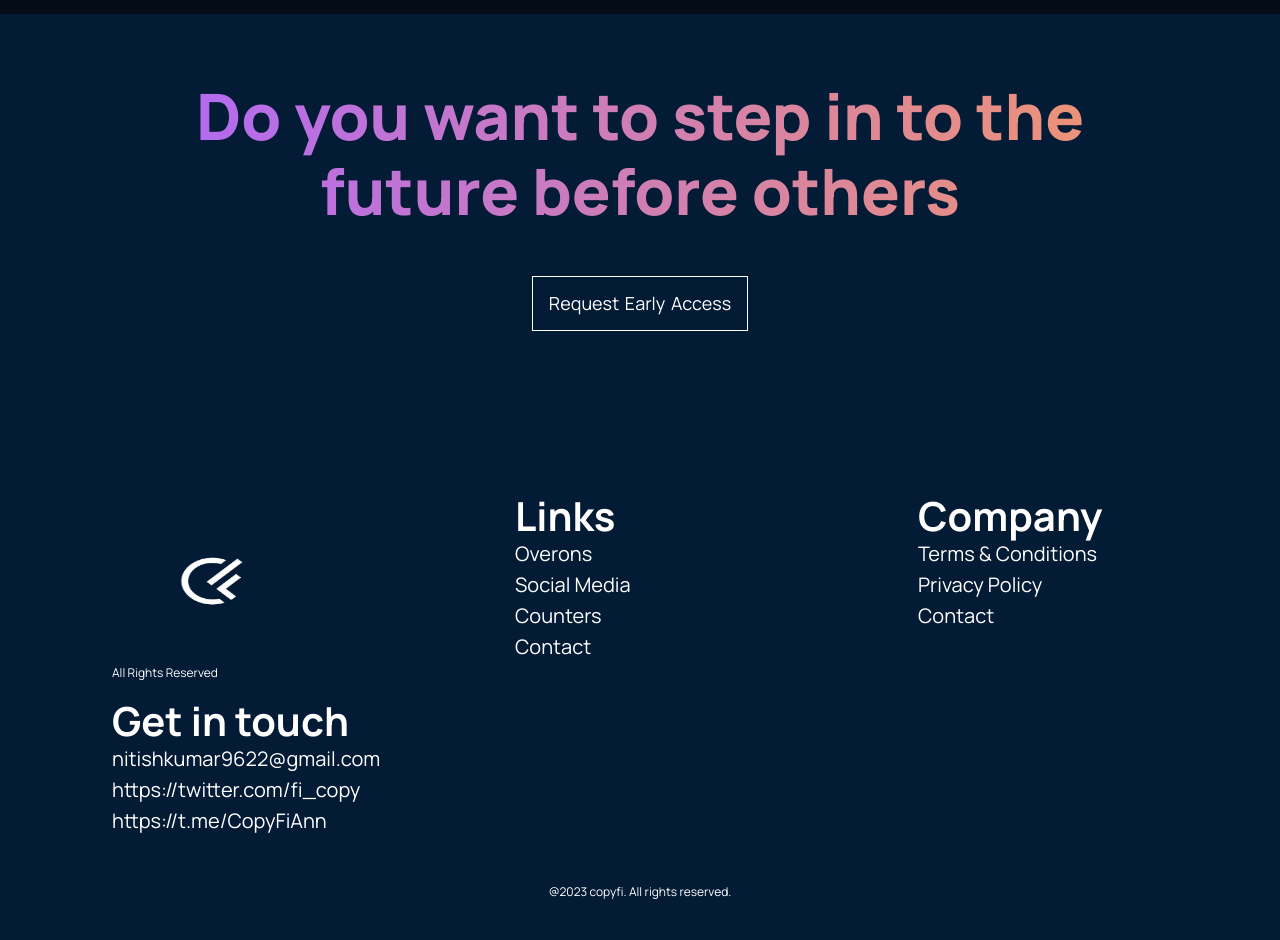
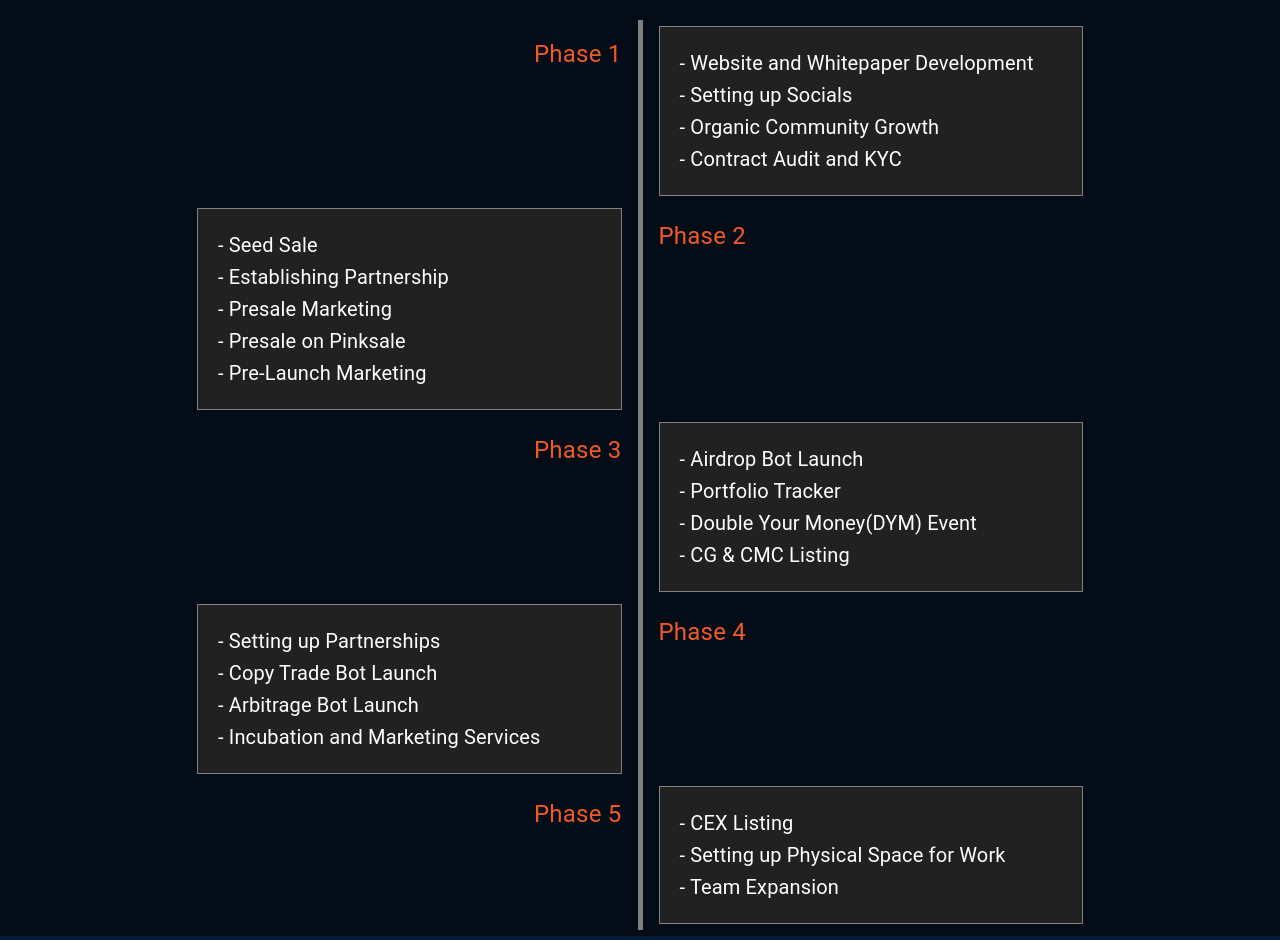
Before and after one commit to nitishkyadav/copyfi, a React (Create React App) app: page / in a window 1280 px wide. Shown: the part 2212-3152 px from the top of the page. Built offline with nearby package versions, Linux system fonts and the light colour scheme.

Commit message:
Initial Roadmap commit

```diff
--- a/package.json
+++ b/package.json
@@ -6,6 +6,9 @@
     "@emotion/react": "^11.10.5",
     "@emotion/styled": "^11.10.5",
     "@mui/icons-material": "^5.11.0",
+    "@mui/lab": "^5.0.0-alpha.118",
+    "@mui/material": "^5.11.7",
+    "@mui/styled-engine-sc": "^5.11.0",
     "@testing-library/jest-dom": "^5.16.5",
     "@testing-library/react": "^13.4.0",
     "@testing-library/user-event": "^13.5.0",
@@ -13,6 +16,7 @@
     "react-dom": "^18.2.0",
     "react-icons": "^4.7.1",
     "react-scripts": "5.0.1",
+    "styled-components": "^5.3.6",
     "web-vitals": "^2.1.4"
   },
   "scripts": {
--- a/src/App.js
+++ b/src/App.js
@@ -6,6 +6,7 @@ import "./App.css";
 import Navbar from "./components/navbar/Navbar";
 import AboutCopyFi from "./containers/whatcopyfi/AboutCopyFi";
 import Tokenomics from "./components/tokenomics/Tokenomics";
+import Roadmap from "./containers/Roadmap/Roadmap";
 const App = () => {
   return (
     <div className="App">
@@ -16,6 +17,7 @@ const App = () => {
       <AboutCopyFi />
       {/* <Possibility /> */}
       <Tokenomics />
+      <Roadmap />
       {/* <Cta /> */}
       {/* <Blog /> */}
       <Footer />
--- a/src/components/tokenomics/Tokenomics.js
+++ b/src/components/tokenomics/Tokenomics.js
@@ -5,11 +5,6 @@ const Tokenomics = () => {
   return (
     <Fragment>
       <Fragment>
-        {/* <div className={classes.tokenomicsContainer}> */}
-        {/* <div className={classes.heading}>
-        <h1>$CFY Tokenomics</h1>
-      </div> */}
-
         <div className={classes.tokenomics}>
           <div className={`${classes.totalSupplyContainer}`}>
             <div className={classes.totalSupplyDetail}>
@@ -122,9 +117,7 @@ const Tokenomics = () => {
                 <div
                   className={`${classes.lpBar_flex} ${classes.bars_flex}`}
                 ></div>
-                <div
-                  className={`${classes.lpSupply_flex} ${classes.supplyText_flex}`}
-                >
+                <div className={`${classes.supplyText_flex}`}>
                   25% <span>Liquidity</span>
                 </div>
               </div>
@@ -132,9 +125,7 @@ const Tokenomics = () => {
                 <div
                   className={`${classes.privateBar_flex} ${classes.bars_flex}`}
                 ></div>
-                <div
-                  className={`${classes.privateSupply_flex} ${classes.supplyText_flex}`}
-                >
+                <div className={`${classes.supplyText_flex}`}>
                   10% <span>Private</span>
                 </div>
               </div>
@@ -142,9 +133,7 @@ const Tokenomics = () => {
                 <div
                   className={`${classes.researchBar_flex} ${classes.bars_flex}`}
                 ></div>
-                <div
-                  className={`${classes.researchSupply_flex} ${classes.supplyText_flex}`}
-                >
+                <div className={`$${classes.supplyText_flex}`}>
                   5% <span>Research</span>
                 </div>
               </div>
@@ -152,9 +141,7 @@ const Tokenomics = () => {
                 <div
                   className={`${classes.cexBar_flex} ${classes.bars_flex}`}
                 ></div>
-                <div
-                  className={`${classes.cexSupply_flex} ${classes.supplyText_flex}`}
-                >
+                <div className={`${classes.supplyText_flex}`}>
                   5% <span>CEX</span>
                 </div>
               </div>
@@ -162,9 +149,7 @@ const Tokenomics = () => {
                 <div
                   className={`${classes.marketingBar_flex} ${classes.bars_flex}`}
                 ></div>
-                <div
-                  className={`${classes.marketingSupply_flex} ${classes.supplyText_flex}`}
-                >
+                <div className={`${classes.supplyText_flex}`}>
                   5% <span>Marketing</span>
                 </div>
               </div>
--- a/src/components/tokenomics/Tokenomics.module.css
+++ b/src/components/tokenomics/Tokenomics.module.css
@@ -137,6 +137,7 @@ background-color: #EC5B29;
         margin: 0 20px;
         padding: 10px;
         height: 450px;
+        gap:20px;
     }
 
     .flexBars{
--- /dev/null
+++ b/src/containers/Roadmap/Roadmap.js
@@ -0,0 +1,166 @@
+import { Fragment } from "react";
+import Timeline from "@mui/lab/Timeline";
+import TimelineItem from "@mui/lab/TimelineItem";
+import TimelineSeparator from "@mui/lab/TimelineSeparator";
+import TimelineConnector from "@mui/lab/TimelineConnector";
+import TimelineContent from "@mui/lab/TimelineContent";
+import TimelineDot from "@mui/lab/TimelineDot";
+import TimelineOppositeContent from "@mui/lab/TimelineOppositeContent";
+import classes from "./Roadmap.module.css";
+
+export default function Roadmap() {
+  const white = "white";
+  return (
+    <Fragment>
+      <div className={classes.desktopTimeline}>
+        <Timeline
+          sx={{ maxWidth: "950px", margin: "0 auto" }}
+          position="alternate"
+        >
+          <TimelineItem>
+            <TimelineOppositeContent
+              sx={{ marginTop: "10px", color: "#EC5B29", fontSize: "1.5rem" }}
+            >
+              Phase 1
+            </TimelineOppositeContent>
+            <TimelineSeparator>
+              {/* <TimelineDot /> */}
+              <TimelineConnector
+                sx={{ backgroundColor: "grey", width: "5px" }}
+              />
+            </TimelineSeparator>
+            <TimelineContent color={white}>
+              <div className={`${classes.phase1} ${classes.phases}`}>
+                <ul>
+                  <li>- Website and Whitepaper Development</li>
+                  <li>- Setting up Socials</li>
+                  <li>- Organic Community Growth</li>
+                  <li>- Contract Audit and KYC</li>
+                </ul>
+              </div>
+            </TimelineContent>
+          </TimelineItem>
+          <TimelineItem>
+            <TimelineOppositeContent
+              sx={{ marginTop: "10px", color: "#EC5B29", fontSize: "1.5rem" }}
+            >
+              Phase 2
+            </TimelineOppositeContent>
+            <TimelineSeparator>
+              {/* <TimelineDot /> */}
+              <TimelineConnector
+                sx={{ backgroundColor: "grey", width: "5px" }}
+              />
+            </TimelineSeparator>
+            <TimelineContent color={white}>
+              <div className={`${classes.phase2} ${classes.phases}`}>
+                <ul>
+                  <li>- Seed Sale</li>
+                  <li>- Establishing Partnership</li>
+                  <li>- Presale Marketing</li>
+                  <li>- Presale on Pinksale</li>
+                  <li>- Pre-Launch Marketing</li>
+                </ul>
+              </div>
+            </TimelineContent>
+          </TimelineItem>
+          <TimelineItem>
+            <TimelineOppositeContent
+              sx={{ marginTop: "10px", color: "#EC5B29", fontSize: "1.5rem" }}
+            >
+              Phase 3
+            </TimelineOppositeContent>
+            <TimelineSeparator>
+              {/* <TimelineDot /> */}
+              <TimelineConnector
+                sx={{ backgroundColor: "grey", width: "5px" }}
+              />
+            </TimelineSeparator>
+            <TimelineContent color={white}>
+              <div className={`${classes.phase3} ${classes.phases}`}>
+                <ul>
+                  <li>- Airdrop Bot Launch</li>
+                  <li>- Portfolio Tracker</li>
+                  <li>- Double Your Money(DYM) Event</li>
+                  <li>- CG & CMC Listing</li>
+                </ul>
+              </div>
+            </TimelineContent>
+          </TimelineItem>
+          <TimelineItem>
+            <TimelineOppositeContent
+              sx={{ marginTop: "10px", color: "#EC5B29", fontSize: "1.5rem" }}
+            >
+              Phase 4
+            </TimelineOppositeContent>
+            <TimelineSeparator>
+              {/* <TimelineDot /> */}
+              <TimelineConnector
+                sx={{ backgroundColor: "grey", width: "5px" }}
+              />
+            </TimelineSeparator>
+            <TimelineContent color={white}>
+              <div className={`${classes.phase4} ${classes.phases}`}>
+                <ul>
+                  <li>- Setting up Partnerships</li>
+                  <li>- Copy Trade Bot Launch</li>
+                  <li>- Arbitrage Bot Launch</li>
+                  <li>- Incubation and Marketing Services</li>
+                </ul>
+              </div>
+            </TimelineContent>
+          </TimelineItem>
+
+          <TimelineItem>
+            <TimelineOppositeContent
+              sx={{ marginTop: "10px", color: "#EC5B29", fontSize: "1.5rem" }}
+            >
+              Phase 5
+            </TimelineOppositeContent>
+            <TimelineSeparator>
+              <TimelineConnector
+                sx={{ backgroundColor: "grey", width: "5px" }}
+              />
+            </TimelineSeparator>
+            <TimelineContent color={white}>
+              <div className={`${classes.phase5} ${classes.phases}`}>
+                <ul>
+                  <li>- CEX Listing</li>
+                  <li>- Setting up Physical Space for Work</li>
+                  <li>- Team Expansion</li>
+                </ul>
+              </div>
+            </TimelineContent>
+          </TimelineItem>
+        </Timeline>
+      </div>
+
+      <Fragment>
+        <div className={classes.mobileTimeline}>
+          <Timeline position="right">
+            <TimelineItem>
+              <TimelineSeparator>
+                <TimelineConnector
+                  sx={{
+                    backgroundColor: "grey",
+                    width: "5px",
+                    alignContent: "left",
+                  }}
+                />
+              </TimelineSeparator>
+              <TimelineContent color={white}>
+                <div className={`${classes.phase} ${classes.phases}`}>
+                  <ul>
+                    <li>- CEX Listing</li>
+                    <li>- Setting up Physical Space for Work</li>
+                    <li>- Team Expansion</li>
+                  </ul>
+                </div>
+              </TimelineContent>
+            </TimelineItem>
+          </Timeline>
+        </div>
+      </Fragment>
+    </Fragment>
+  );
+}
--- /dev/null
+++ b/src/containers/Roadmap/Roadmap.module.css
@@ -0,0 +1,71 @@
+/* .roadmap{
+    display: flex;
+    flex-direction: column;
+    color: white;
+    width: 1100px;
+    margin: 5rem auto;
+}
+.roadmap_desktop{
+    display: flex;
+    flex-direction: column;
+    align-items: center;
+    gap:20px;
+}
+
+.roadmap_desktop_flex{
+    display: flex;
+    flex-direction: column;
+    align-items: center;
+}
+.phase1{
+    display: flex;
+    border: 1px solid white;
+    gap: 20px;
+    justify-content: center;
+}
+
+.phases{
+    display: flex;
+    border: 1px solid white;
+    gap: 20px;
+    justify-content: center;
+}
+
+.phase1_content{
+    background-color: gray;
+    width: 300px;
+    padding: 20px;
+}
+
+ul{
+    list-style: none;
+    line-height: 30px;
+} */
+
+
+/* RoadmapCss */
+
+.desktopTimeline{
+    display: block;
+}
+.phases{
+    /* margin: 50px; */
+    border: 1px solid grey;
+    background-color:rgba(33, 33, 33, 1);
+}
+
+.phases ul{
+    list-style: none;
+    margin: 20px;
+    text-align: left;
+    font-size: 1.25rem;
+    line-height: 1.6;
+}
+
+.phase2{
+    align-items: right;
+}
+
+.mobileTimeline{
+    display: none;
+}
--- a/src/containers/Utilities/Utility.module.css
+++ b/src/containers/Utilities/Utility.module.css
@@ -5,7 +5,8 @@
     color: white;
     padding: 2rem;
     border-radius: 10px;
-    text-align: center;
+    /* text-align: center; */
+    background-color: hsl(217, 69%, 7%);
 }
 
 .utility h1{
```
Also changed, not shown: 1 other file (tests, documents, lock files or other folders).
